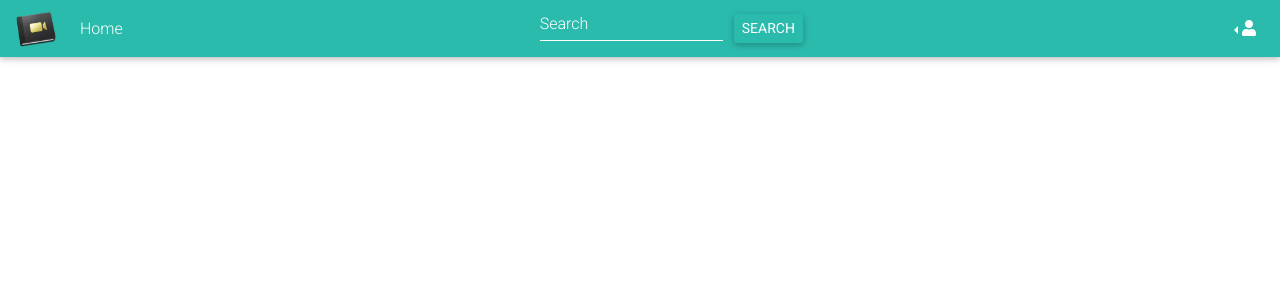
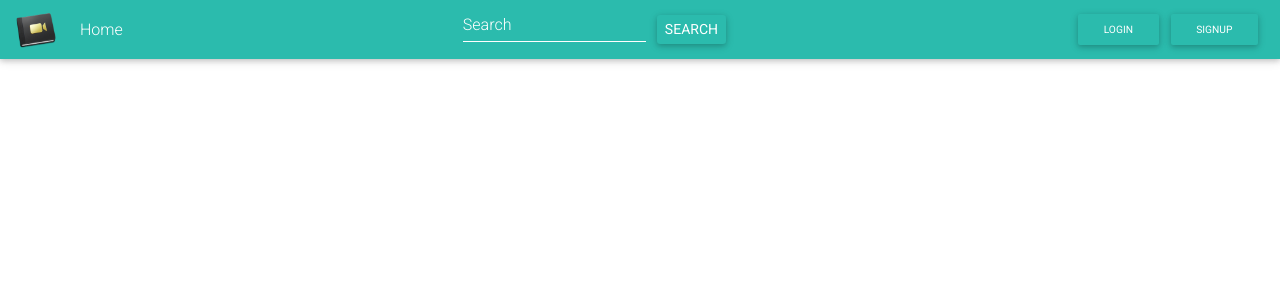
Before and after one commit to karandeepSJ/Movie-Book-Recommendation-System, a React (Create React App) app in the folder frontend/my-app/: page / in a window 1280 px wide. Shown: the top 300 px of the page. Built offline with nearby package versions, Linux system fonts and the light colour scheme; the HTML template or start-up script is replaced by a standard one.

Commit message:
Minor changes

```diff
--- a/frontend/my-app/src/components/NavbarPage.js
+++ b/frontend/my-app/src/components/NavbarPage.js
@@ -1,6 +1,6 @@
 import React, { Component } from "react";
 import { MDBNavbar, MDBNavbarNav, MDBNavItem, MDBBtn, MDBFormInline, MDBNavLink, MDBNavbarToggler, MDBCollapse, MDBDropdown,
-MDBDropdownToggle, MDBDropdownMenu, MDBDropdownItem, MDBIcon,MDBCol } from "mdbreact";
+MDBDropdownToggle, MDBDropdownMenu, MDBDropdownItem, MDBIcon } from "mdbreact";
 import { NavLink} from 'react-router-dom';
 import { MDBContainer, MDBModal, MDBModalBody, MDBModalHeader, MDBModalFooter } from 'mdbreact';
 import { BrowserRouter as Router } from 'react-router-dom';
@@ -9,17 +9,13 @@ function LoginButton(props) {
   return (
     <MDBNavbarNav right>
     <MDBNavItem>
-        <MDBDropdown dropleft>
-          <MDBDropdownToggle nav caret>
-            <MDBIcon icon="user" />
-          </MDBDropdownToggle>
-            <MDBDropdownMenu className="dropdown-default">
-            <MDBDropdownItem onClick={props.onClick}>Login</MDBDropdownItem>
-            <MDBDropdownItem onClick={props.onClick}>Signup</MDBDropdownItem>
-          </MDBDropdownMenu>
-        </MDBDropdown>
+       <MDBBtn rounded size="sm" onClick={props.onClick}>Login</MDBBtn>
+      </MDBNavItem>
+    <MDBNavItem>
+       <MDBBtn rounded size="sm" onClick={props.onClick}>Signup</MDBBtn>
       </MDBNavItem>
     </MDBNavbarNav>
+
   );
 }
 
@@ -27,17 +23,7 @@ function LogoutButton(props) {
   return (
     <MDBNavbarNav right>
       <MDBNavItem>
-        <MDBNavLink to="/home">{props.name}</MDBNavLink>
-      </MDBNavItem>
-      <MDBNavItem>
-        <MDBDropdown dropleft>
-          <MDBDropdownToggle nav caret>
-            <MDBIcon icon="user"/>
-          </MDBDropdownToggle>
-          <MDBDropdownMenu className="dropdown-default">
-            <MDBDropdownItem onClick={props.onClick}>Logout</MDBDropdownItem>
-          </MDBDropdownMenu>
-        </MDBDropdown>
+       <MDBBtn rounded size="sm" onClick={props.onClick}>Logout</MDBBtn>
       </MDBNavItem>
     </MDBNavbarNav>
   );
@@ -129,14 +115,15 @@ render() {
                 {this.state.value }
               </MDBDropdownToggle>
               <MDBDropdownMenu color="default" basic>
-
-                <MDBDropdownItem onClick={this.selectbook}><NavLink to={{
+                <MDBDropdownItem onClick={this.selectbook}>
+                <NavLink to={{
                           pathname: '/search',
                           state: {
                             query: this.state.inputValue
                           }
                           }} >Book</NavLink></MDBDropdownItem>
-                <MDBDropdownItem onClick={this.selectmovie}><NavLink to={{
+                <MDBDropdownItem onClick={this.selectmovie}>
+                <NavLink to={{
                           pathname: '/search',
                           state: {
                             query: this.state.inputValue
@@ -157,7 +144,7 @@ render() {
           <MDBModal isOpen={this.state.modal} toggle={this.toggle}>
           <MDBModalHeader toggle={this.toggle}>Login</MDBModalHeader>
           <MDBModalBody>
-            <NavLink to="/login"></NavLink>
+            <NavLink to="/api/u/login"></NavLink>
           </MDBModalBody>
           </MDBModal>
         </MDBCollapse>
```
